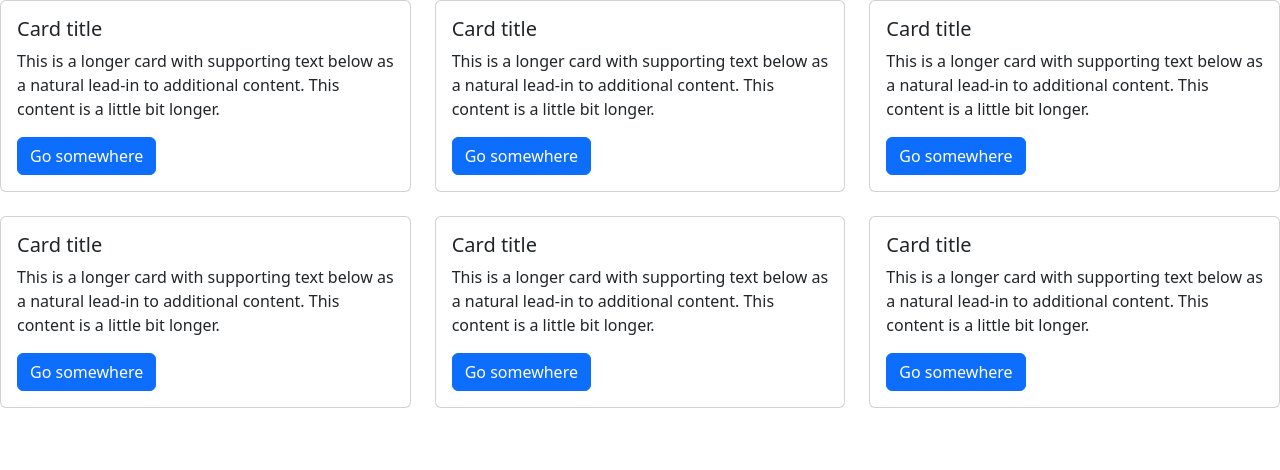
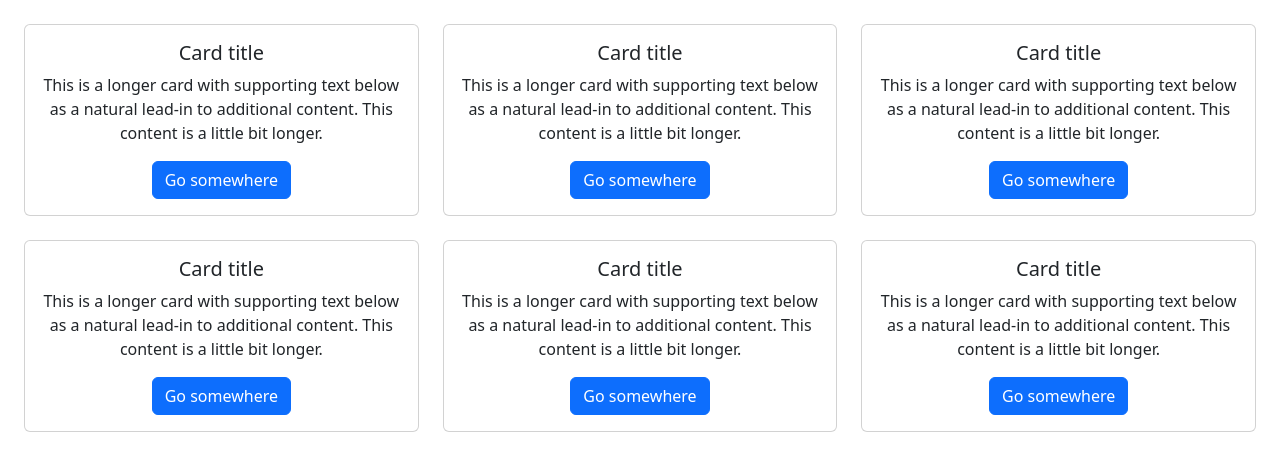
Before and after one commit to mari709/dw2024, a plain HTML site: page bootstrap/grid-cards.html in a window 1280 px wide. Drawn offline with nearby package versions, Linux system fonts and the light colour scheme.

Commit message:
Update grid-cards.html

```diff
--- a/bootstrap/grid-cards.html
+++ b/bootstrap/grid-cards.html
@@ -1,5 +1,5 @@
 <!DOCTYPE html>
-<html lang="en">
+<html lang="es">
 
 <head>
     <meta charset="UTF-8">
@@ -10,9 +10,10 @@
 </head>
 
 <body>
+    <div class="container-fluid p-4">
         <div class="row row-cols-2 row-cols-md-3 g-4">
             <div class="col">
-            <div class="card h-100">
+                <div class="card h-100 text-center">
                     <div class="card-body">
                         <h5 class="card-title">Card title</h5>
                         <p class="card-text">This is a longer card with supporting text below as a natural lead-in to
@@ -22,7 +23,7 @@
                 </div>
             </div>
             <div class="col">
-            <div class="card h-100">
+                <div class="card h-100 text-center">
                     <div class="card-body">
                         <h5 class="card-title">Card title</h5>
                         <p class="card-text">This is a longer card with supporting text below as a natural lead-in to
@@ -32,7 +33,7 @@
                 </div>
             </div>
             <div class="col">
-            <div class="card h-100">
+                <div class="card h-100 text-center">
                     <div class="card-body">
                         <h5 class="card-title">Card title</h5>
                         <p class="card-text">This is a longer card with supporting text below as a natural lead-in to
@@ -42,7 +43,7 @@
                 </div>
             </div>
             <div class="col">
-            <div class="card h-100">
+                <div class="card h-100 text-center">
                     <div class="card-body">
                         <h5 class="card-title">Card title</h5>
                         <p class="card-text">This is a longer card with supporting text below as a natural lead-in to
@@ -52,7 +53,7 @@
                 </div>
             </div>
             <div class="col">
-            <div class="card h-100">
+                <div class="card h-100 text-center">
                     <div class="card-body">
                         <h5 class="card-title">Card title</h5>
                         <p class="card-text">This is a longer card with supporting text below as a natural lead-in to
@@ -62,7 +63,7 @@
                 </div>
             </div>
             <div class="col">
-            <div class="card h-100">
+                <div class="card h-100 text-center">
                     <div class="card-body">
                         <h5 class="card-title">Card title</h5>
                         <p class="card-text">This is a longer card with supporting text below as a natural lead-in to
@@ -72,6 +73,7 @@
                 </div>
             </div>
         </div>
+    </div>
 </body>
 
 </html>
```
Lines whose indentation alone changed are shown as unchanged.
